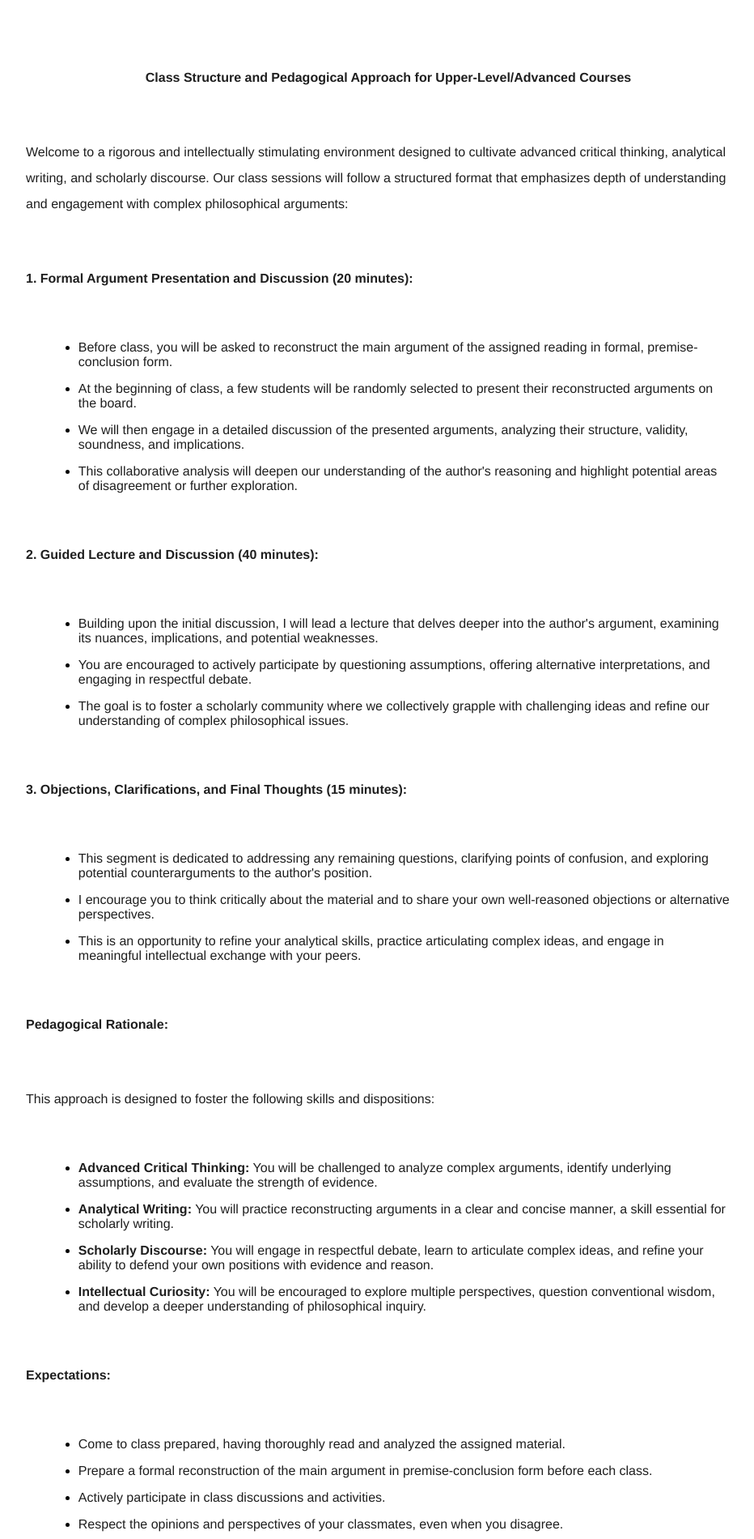
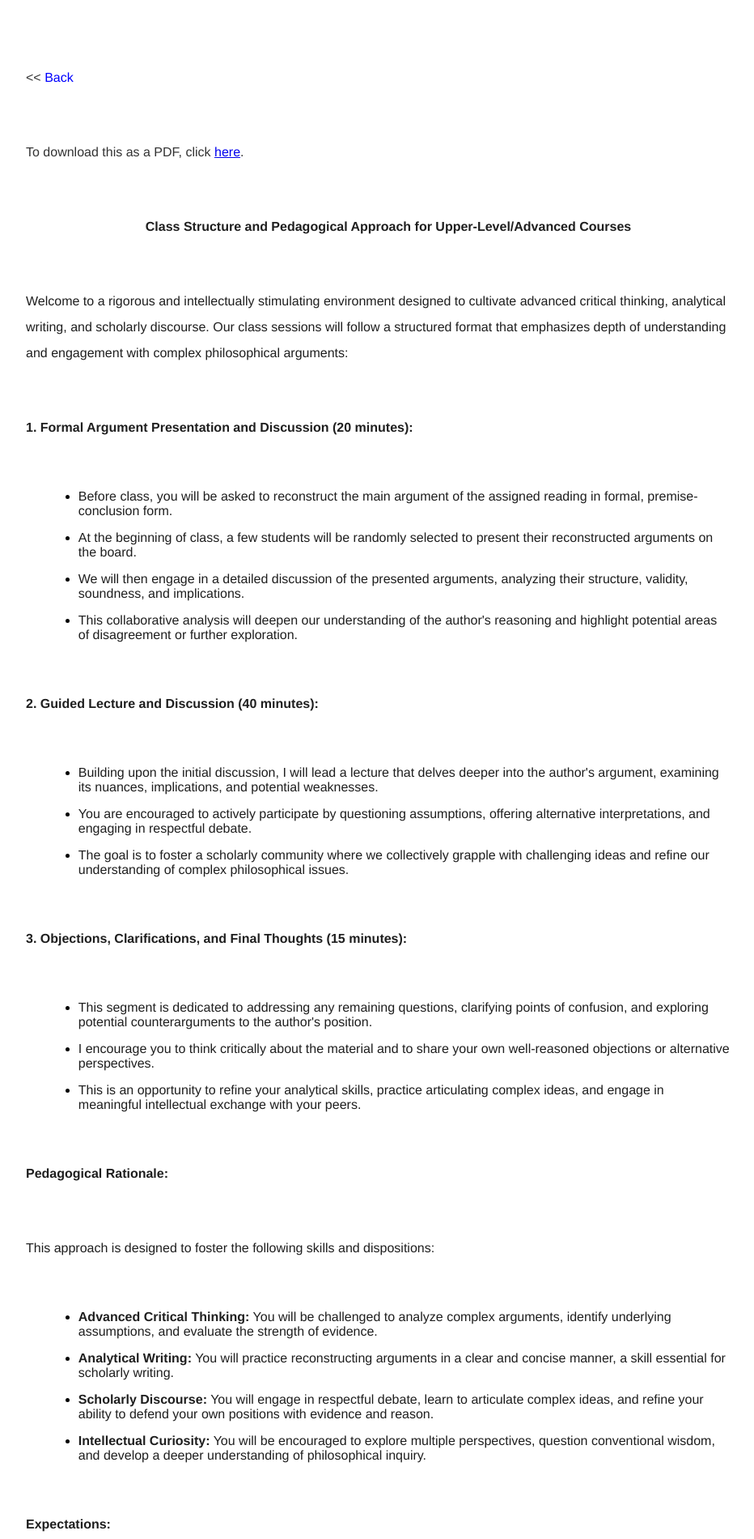
Before and after one commit to kevinjpatton/kevinjpatton.github.io, a Jekyll site: the page built from pedagogy/upper/upper_level_class_structure.html, in a window 1280 px wide. Shown: the part 348-2248 px from the top of the page at 81% size, without its empty margins (160-1092 px from the left). Built offline with Jekyll 4.4.1, drawn with Linux system fonts in a browser that asks for light colours; Markdown is read by kramdown in place of the engine named in the settings.

Commit message:
Update upper_level_class_structure.html

```diff
--- a/pedagogy/upper/upper_level_class_structure.html
+++ b/pedagogy/upper/upper_level_class_structure.html
@@ -2,6 +2,16 @@
 layout: pedagogy
 title: Pedagogy - Upper-Level Class Structure
 ---
+<p>
+  << <span role="link" tabindex="0" onclick="history.back()"
+        style="color: blue; cursor: pointer;">Back</span>
+</p>
+<style>
+  p span[onclick]:hover {
+    text-decoration: underline;
+  }
+</style>
+<p>To download this as a PDF, click <a href="/pedagogy/handouts/Handout - 3000_4000 Class Structure.pdf" target="_blank">here</a>.</p>
 <p style="text-align:center;">
   <span style="color:#1f1f1f;">
     <strong>Class Structure and Pedagogical Approach for Upper-Level/Advanced Courses</strong>
```
